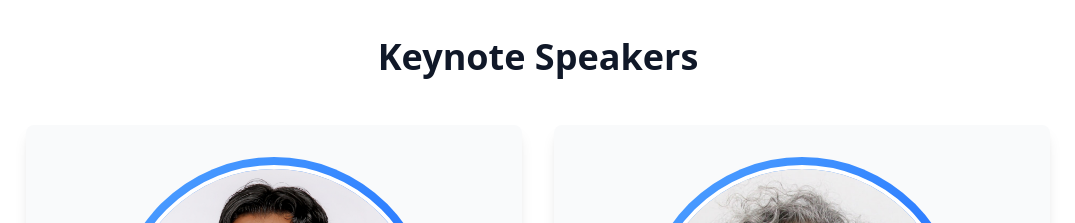
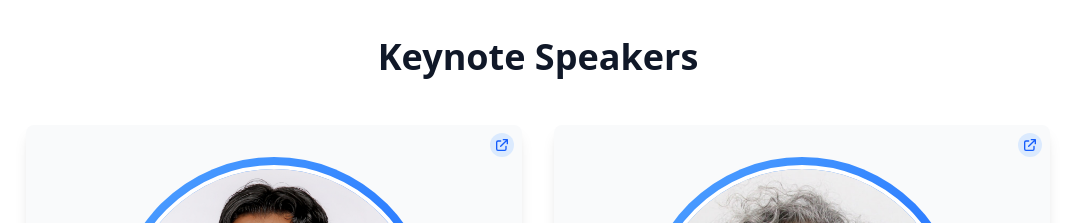
Before and after one commit to achchuthany/iccm-2026, a React (Vite) app: page / in a window 1280 px wide. Shown: the part 4820-5043 px from the top of the page, without its empty margins (102-1177 px from the left). Built offline with nearby package versions, Linux system fonts and the light colour scheme.

Commit message:
Add external profile links + top-right open-in-new-tab button to keynote speaker cards

```diff
--- a/src/pages/KeynoteSpeakers.jsx
+++ b/src/pages/KeynoteSpeakers.jsx
@@ -1,21 +1,24 @@
-import kiridaranImage from '../assets/kiridaran.jpg';
-import sunithaImage from '../assets/sunitha.jpg';
+import kiridaranImage from "../assets/kiridaran.jpg";
+import sunithaImage from "../assets/sunitha.jpg";
 
 const KeynoteSpeakers = () => {
   const speakers = [
     {
-      name: 'Professor Kiridaran (Giri) Kanagaretnam',
-      title: 'Professor and Ron Binns Chair in Financial Reporting, Banking and Governance',
-      affiliation: 'Schulich School of Business, York University, Canada',
-      topic: 'Financial Reporting and Corporate Governance',
+      name: "Professor Kiridaran (Giri) Kanagaretnam",
+      title:
+        "Professor and Ron Binns Chair in Financial Reporting, Banking and Governance",
+      affiliation: "Schulich School of Business, York University, Canada",
+      topic: "Financial Reporting and Corporate Governance",
       image: kiridaranImage,
+      url: "https://schulich.yorku.ca/faculty/kiridaran-kanagaretnam/",
     },
     {
-      name: 'Professor Sunitha Narendran',
-      title: 'Professor of Business and Associate Pro Vice-Chancellor',
-      affiliation: 'University of Roehampton, London',
-      topic: 'Internationalisation and Global Engagement',
+      name: "Professor Sunitha Narendran",
+      title: "Professor of Business and Associate Pro Vice-Chancellor",
+      affiliation: "University of Roehampton, London",
+      topic: "Internationalisation and Global Engagement",
       image: sunithaImage,
+      url: "https://www.roehampton.ac.uk/staff/sunitha-narendran/",
     },
   ];
 
@@ -29,8 +32,32 @@ const KeynoteSpeakers = () => {
           {speakers.map((speaker, index) => (
             <div
               key={index}
-              className="p-8 bg-gray-50 dark:bg-gray-800 rounded-lg shadow-lg text-center"
+              className="relative p-8 bg-gray-50 dark:bg-gray-800 rounded-lg shadow-lg text-center"
             >
+              {speaker.url && (
+                <a
+                  href={speaker.url}
+                  target="_blank"
+                  rel="noopener noreferrer"
+                  aria-label={`Open ${speaker.name} profile`}
+                  className="absolute top-2 right-2 p-1 rounded-full bg-blue-100 dark:bg-blue-900/40 hover:bg-blue-200 dark:hover:bg-blue-800/60 transition-colors"
+                >
+                  <svg
+                    className="w-4 h-4 text-blue-600 dark:text-blue-400"
+                    fill="none"
+                    stroke="currentColor"
+                    viewBox="0 0 24 24"
+                  >
+                    <path
+                      strokeLinecap="round"
+                      strokeLinejoin="round"
+                      strokeWidth={2}
+                      d="M10 6H6a2 2 0 00-2 2v10a2 2 0 002 2h10a2 2 0 002-2v-4M14 4h6m0 0v6m0-6L10 14"
+                    />
+                  </svg>
+                </a>
+              )}
+
               <div className="w-80 h-80 bg-gradient-to-br from-blue-400 to-blue-600 rounded-full mx-auto mb-6 flex items-center justify-center">
                 <img
                   src={speaker.image}
```
